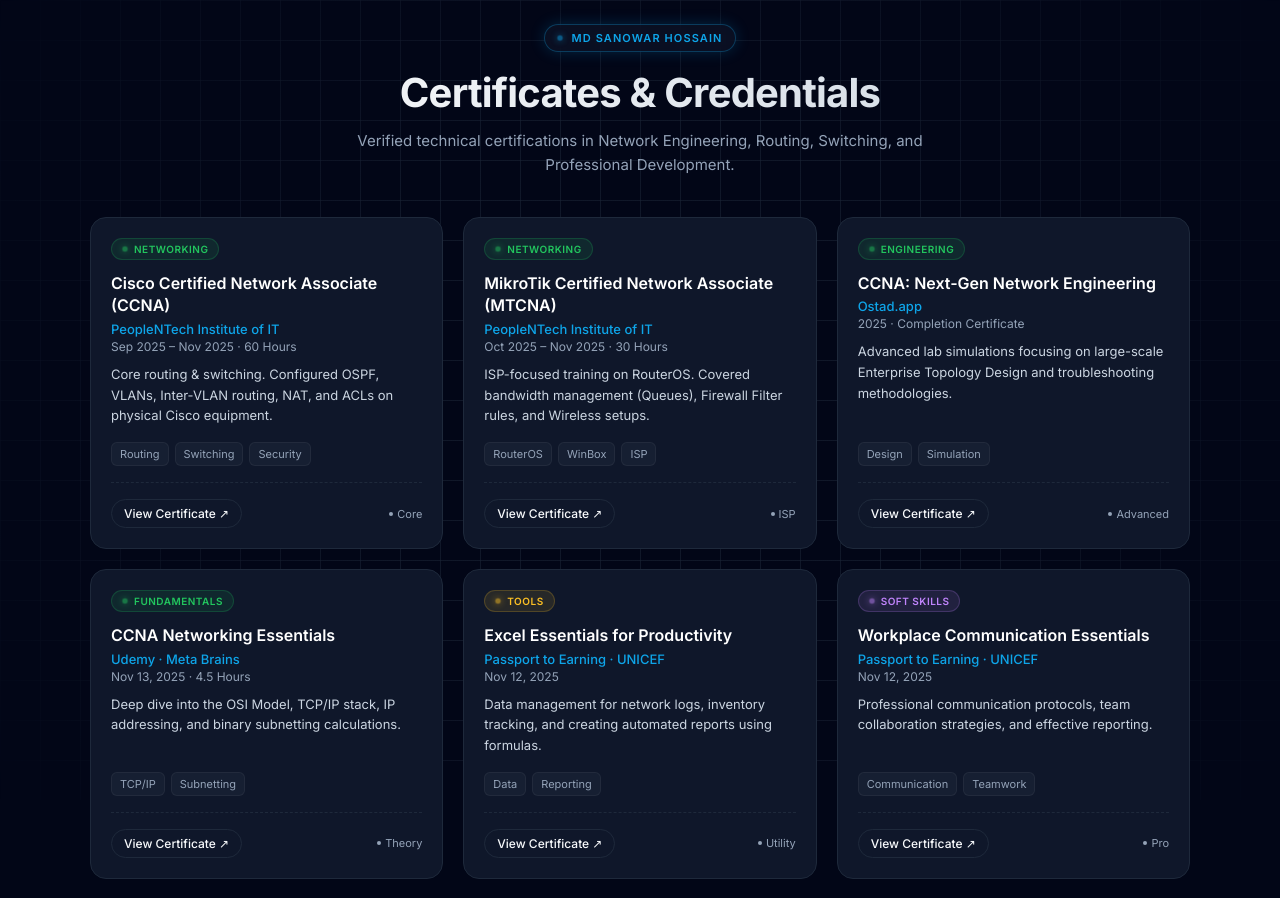
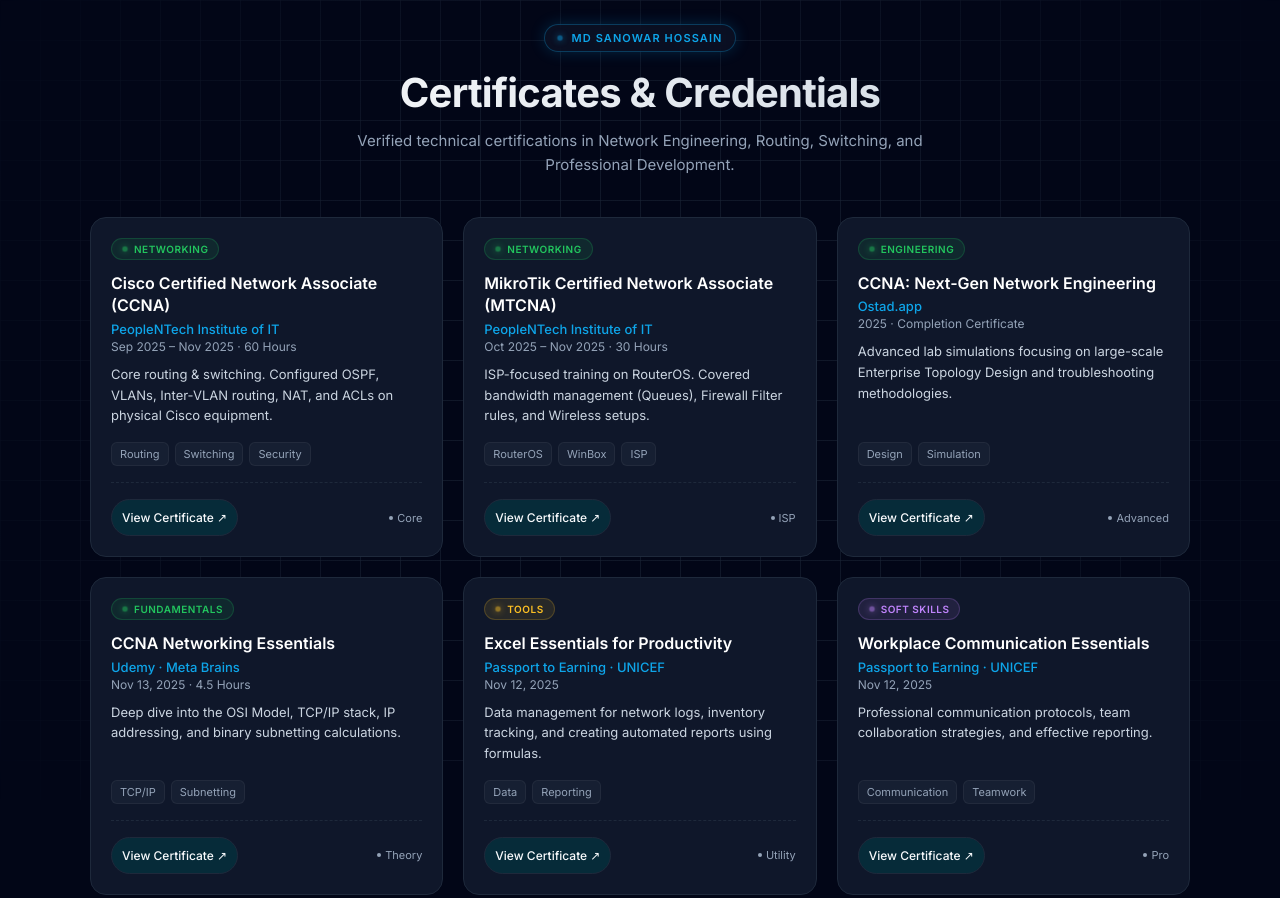
Before and after one commit to md-sanowar-hossain/Certificates-MD-Sanowar-Hossain, a plain HTML site: page index.html in a window 1280 px wide. Shown: the top 898 px of the page. Drawn offline with Linux system fonts and the light colour scheme.

Commit message:
Update button styles for improved appearance

```diff
--- a/index.html
+++ b/index.html
@@ -279,11 +279,11 @@
       display: inline-flex;
       align-items: center;
       gap: 6px;
-      background: transparent;
+      background: rgba(5, 46, 59, 0.897);
       color: var(--text-main);
       font-size: 12px;
       font-weight: 500;
-      padding: 6px 12px;
+      padding: 10px 10px;
       border-radius: 99px;
       border: 1px solid var(--border-soft);
       text-decoration: none;
```
